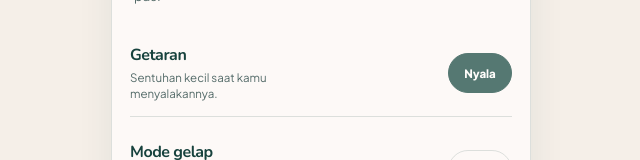
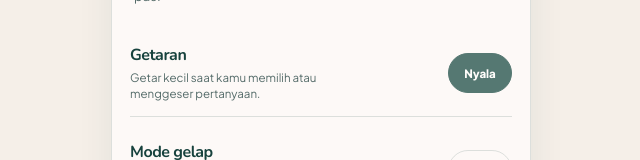
Before and after one commit to royhanmh/nyambung, a React (Vite) app: page / in a window 1280 px wide. Both pictures are taken after a click on the button "PENGATURAN". Shown: the part 235-395 px from the top of the page, without its empty margins (319-959 px from the left). Built offline with nearby package versions, Linux system fonts and the light colour scheme.

Commit message:
fix: add haptic feedback to answers

```diff
--- a/src/App.jsx
+++ b/src/App.jsx
@@ -364,10 +364,15 @@ export default function App() {
     setSettings((previous) => ({ ...previous, [key]: value }));
   };
 
+  const triggerVibration = (duration = 20, enabled = settings.vibration) => {
+    if (!enabled || typeof navigator === "undefined") return;
+    if (typeof navigator.vibrate === "function") navigator.vibrate(duration);
+  };
+
   const handleVibrationToggle = () => {
     const nextValue = !settings.vibration;
     updateSetting("vibration", nextValue);
-    if (nextValue && "vibrate" in navigator) navigator.vibrate(12);
+    if (nextValue) triggerVibration(20, nextValue);
   };
 
   const handleResetData = () => {
@@ -464,6 +469,7 @@ export default function App() {
   const animateAnswer = (answerValue, exitX = answerValue === "skip" ? -460 : 460, exitY = 0) => {
     if (swipeState.phase === "exiting") return;
 
+    triggerVibration();
     setSwipeState({ x: exitX, y: exitY, phase: "exiting" });
     window.clearTimeout(swipeExitTimerRef.current);
     swipeExitTimerRef.current = window.setTimeout(() => {
@@ -834,7 +840,7 @@ export default function App() {
               <div className="setting-row">
                 <div>
                   <h2>Getaran</h2>
-                  <p>Sentuhan kecil saat kamu menyalakannya.</p>
+                  <p>Getar kecil saat kamu memilih atau menggeser pertanyaan.</p>
                 </div>
                 <button
                   type="button"
```
